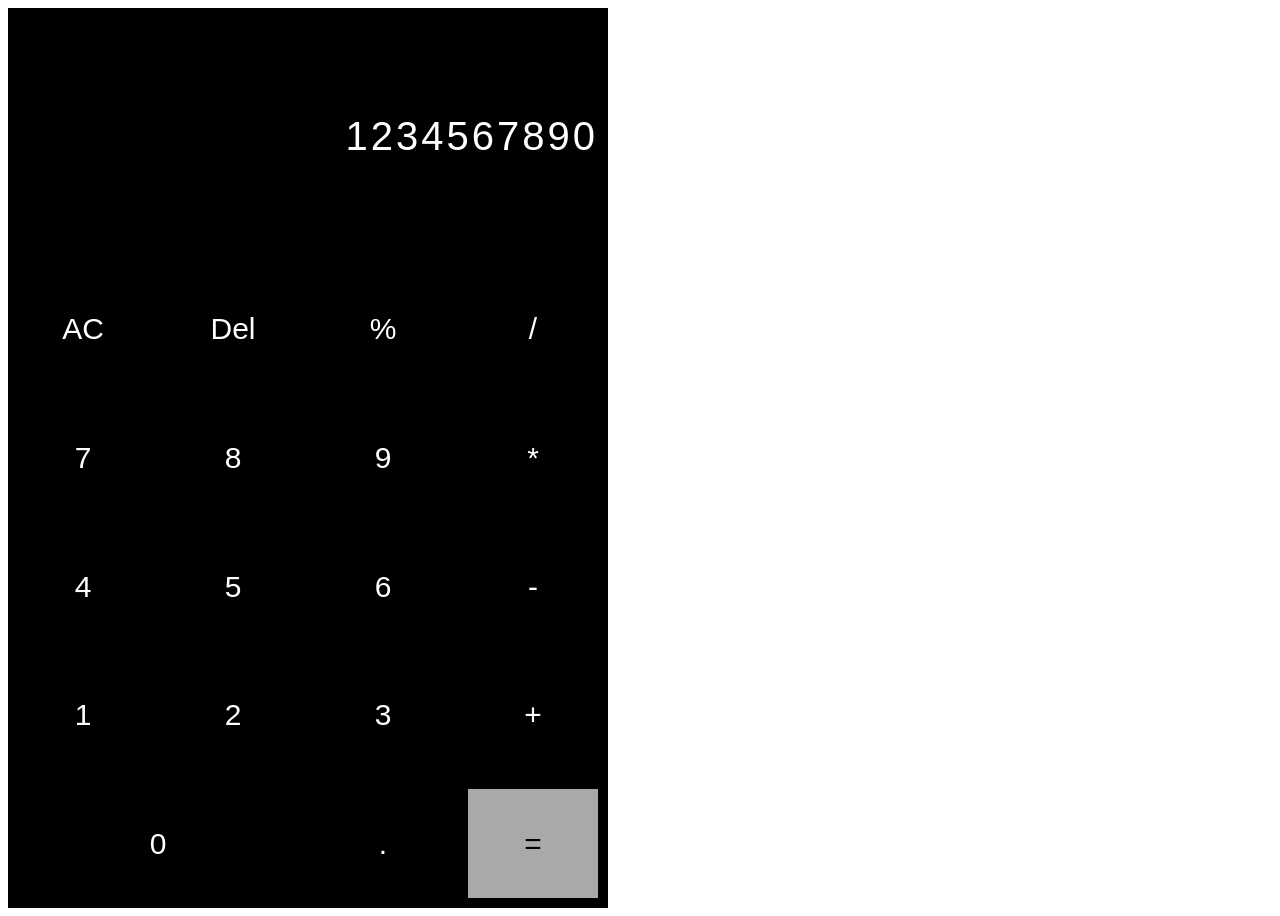
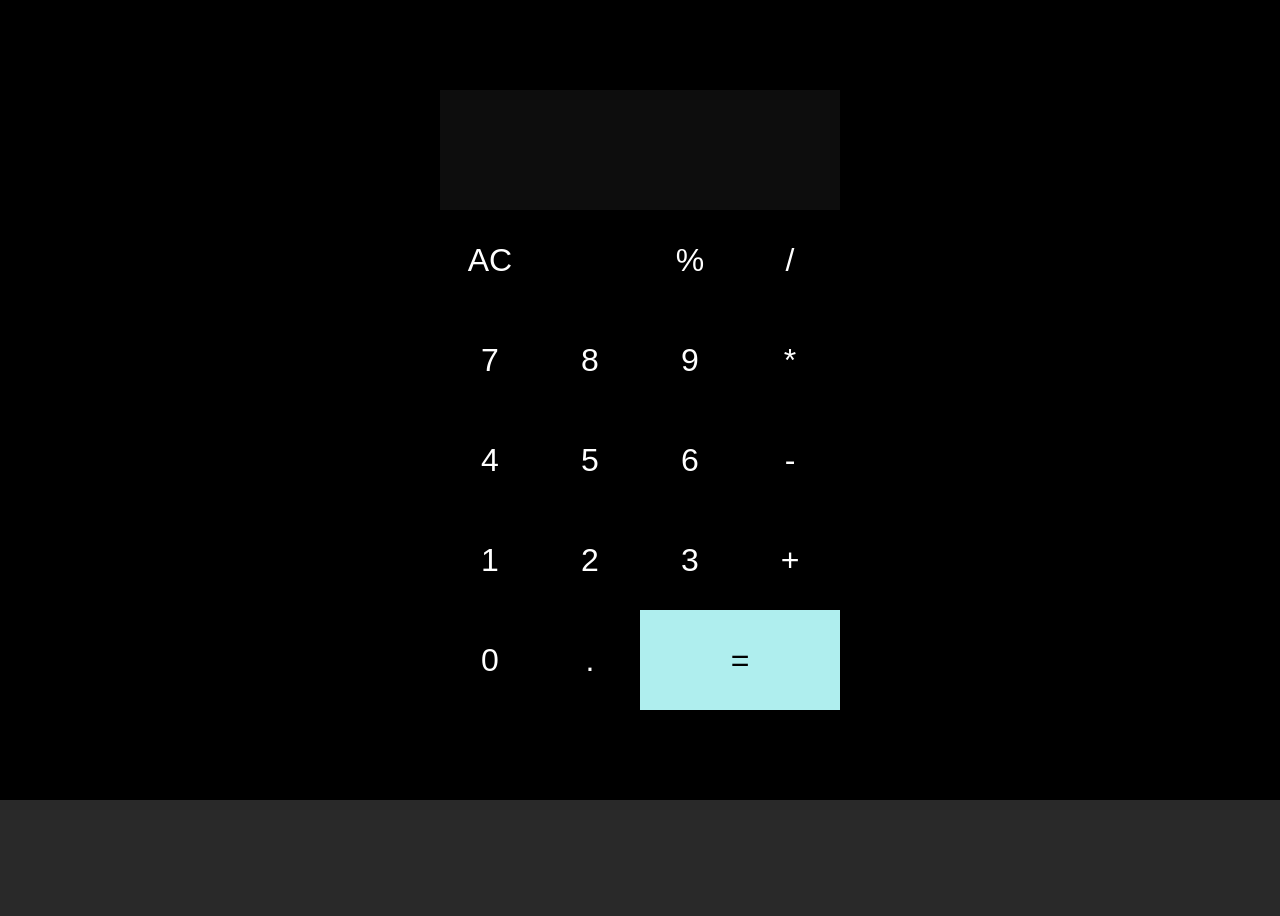
Before and after one commit to Daniel-Geremias/Calculator, a plain HTML site: page index.html in a window 1280 px wide. After the commit the page ends 800 px from the top, so only its background shows below. Drawn offline with Linux system fonts and the light colour scheme.

Commit message:
Refactoring project

```diff
--- a/index.html
+++ b/index.html
@@ -4,30 +4,34 @@
         <meta charset="utf-8">
         <title>Calculator</title>
         <link type="text/css" href="style.css" rel="stylesheet" />
+        <link href="https://fonts.googleapis.com/icon?family=Material+Icons" rel="stylesheet">
     </head>
     <body>
         <main>
             <div id="container">
-                <div id="display">1234567890</div>
-                <button id="clear-btn" >AC</button>
-                <button id="del-btn">Del</button>
-                <button id="percent-btn">%</button>
-                <button id="divi-btn">/</button>
-                <button id="seven-btn">7</button>
-                <button id="eight-btn">8</button>
-                <button id="nine-btn">9</button>
-                <button id="multi-btn">*</button>
-                <button id="four-btn">4</button>
-                <button id="five-btn">5</button>
-                <button id="six-btn">6</button>
-                <button id="sub-btn">-</button>
-                <button id="one-btn">1</button>
-                <button id="two-btn">2</button>
-                <button id="three-btn">3</button>
-                <button id="add-btn">+</button>
-                <button id="zero-btn">0</button>
-                <button id="dec-btn">.</button>
-                <button id="equal-btn">=</button>
+                <div class="display">
+                    <div class="previous-operand" data-previous-op></div>
+                    <div class="current-operand" data-current-op></div>
+                </div>
+                <button data-ac>AC</button>
+                <button class="material-icons" data-delete>&#xe14a;</button>
+                <button data-operation>%</button>
+                <button data-operation>/</button>
+                <button data-number>7</button>
+                <button data-number>8</button>
+                <button data-number>9</button>
+                <button data-operation>*</button>
+                <button data-number>4</button>
+                <button data-number>5</button>
+                <button data-number>6</button>
+                <button data-operation>-</button>
+                <button data-number>1</button>
+                <button data-number>2</button>
+                <button data-number>3</button>
+                <button data-operation>+</button>
+                <button data-number>0</button>
+                <button data-number>.</button>
+                <button class="span-2" data-equals>=</button>
             </div>
         </main>
         <script type="text/javascript" src="script.js"></script>
--- a/style.css
+++ b/style.css
@@ -1,47 +1,67 @@
-#container {
-    align-items: center;
-    display: grid;
-    row-gap: 0px;
-    grid-template-columns: repeat(4, 1fr);
-    grid-template-rows: repeat(7, 1fr);
-    width: 600px;
-    height: 900px;
-    background-color: black;
+*, *::before, *::after {
+    box-sizing: border-box;
+    font-family: 'Gotham Rounded', sans-serif;
 }
 
-#display {
-    grid-column: 1 / 5;
-    grid-row: 1 / 3;
-    align-self: stretch;
-    margin: 10px;
+body {
+    margin: 0;
+    padding: 0;
+    background: rgb(41, 41, 41);
+}
+
+#container {
+    display: grid;
+    justify-content: center;
+    align-content: center;
+    min-height: 100vh;
+    grid-template-columns: repeat(4, 100px);
+    grid-template-rows: minmax(120px, auto) repeat(5, 100px);
     background-color: black;
+    color: white;
+}
+
+.display {
+    grid-column: span 4;
+    background: rgba(15, 15, 15, 0.9);
     display: flex;
-    color: white;
-    font-family: Arial;
-    letter-spacing: 3px;
-    font-size: 40px;
-    justify-content: flex-end;
-    align-items: center;
+    align-items: flex-end;
+    justify-content: space-around;
+    flex-direction: column;
+    padding: 10px;
+    word-wrap: break-word;
+    word-break: break-all;
+}
+
+.previous-operand {
+    font-size: 1.5rem;
+    color: rgba(255, 255, 255, .75);
+}
+
+.current-operand {
+    font-size: 2.5rem;
 }
 
 button {
-    align-self: stretch;
-    margin: 10px;;
+    cursor: pointer;
     border: 0px;
+    outline: none;
     background-color: black;
+    font-size: 2rem;
     color: white;
-    font-size: 30px;
 }
 
-button:active {
-    background-color: gray;
+button:hover {
+    background-color: rgba(128, 128, 128, 0.9);
 }
 
-#zero-btn {
-    grid-column: 1 / 3;
+.span-2 {
+    grid-column: span 2;
+    background-color: paleturquoise;
+    color: black;
 }
 
-#equal-btn {
-    background-color: darkgray;
+.span-2:hover {
+    grid-column: span 2;
+    background-color: rgba(175, 238, 238, .5);
     color: black;
 }
```
